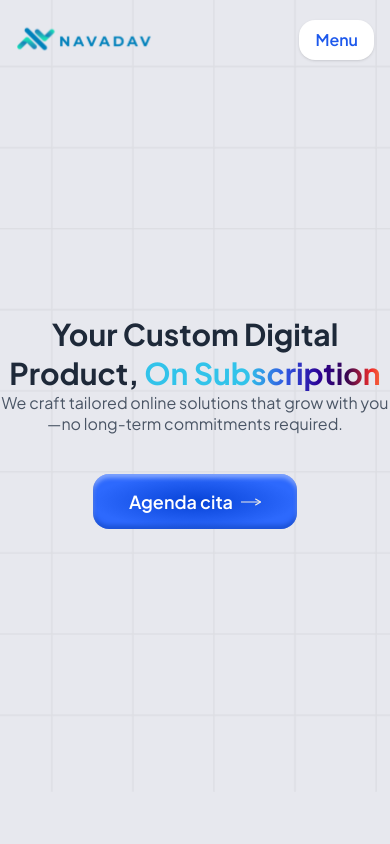
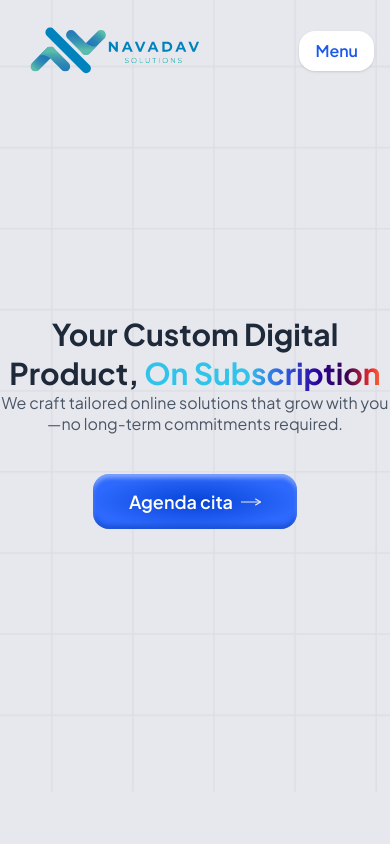
Before and after one commit to navadav-solutions/navadav-homepage, a Next.js app: page / in a window 390 px wide. Shown: the top 844 px of the page. Built offline with nearby package versions, Linux system fonts and the light colour scheme.

Commit message:
Update Layout component to replace main logo with a new SVG asset and enhance navigation styling. Adjust image dimensions and class attributes for improved responsiveness and visual consistency. Clean up unnecessary whitespace in the code for better readability.

```diff
--- a/app/layout/Layout.tsx
+++ b/app/layout/Layout.tsx
@@ -32,14 +32,16 @@ const Layout = ({ children, isHome }: { children: React.ReactNode, isHome?: bool
 
   return (
     <div className="w-full">
-      <nav className="w-[100%] font-semibold text-[var(--primary-color-text)] mx-auto flex justify-between items-center p-4 absolute top-0 left-1/2 transform -translate-x-1/2 z-50">
+      <nav className="w-[100%] font-semibold text-[var(--primary-color-text)] mx-auto flex justify-between items-center px-4 absolute top-0 left-1/2 transform -translate-x-1/2 z-50">
+        <div className="relative w-[200px] h-[auto] z-10 relative">
           <Image
-          src={getAssetPath("/mainLogo.svg")}
+            src={getAssetPath("/logoFinal.svg")}
             alt="logo"
-          width={100}
-          height={80}
-          className="w-35 h-12 z-10 relative"
+            width={200}
+            height={0}
+            className="w-full h-auto"
           />
+        </div>
         {/* Desktop Navigation */}
         <div className="hidden lg:flex gap-4 z-10 relative">
           <Link href="/">
@@ -69,8 +71,7 @@ const Layout = ({ children, isHome }: { children: React.ReactNode, isHome?: bool
 
             {/* Dropdown Menu */}
             <div
-              className={`absolute top-full left-0 mt-2 w-64 bg-white rounded-xl shadow-lg border border-gray-100 overflow-hidden transition-all duration-200 ${
-                isServicesOpen ? "opacity-100 visible translate-y-0" : "opacity-0 invisible -translate-y-2"
+              className={`absolute top-full left-0 mt-2 w-64 bg-white rounded-xl shadow-lg border border-gray-100 overflow-hidden transition-all duration-200 ${isServicesOpen ? "opacity-100 visible translate-y-0" : "opacity-0 invisible -translate-y-2"
                 }`}
             >
               <Link href="/servicios/soluciones-a-medida" onClick={() => setIsServicesOpen(false)}>
@@ -138,15 +139,13 @@ const Layout = ({ children, isHome }: { children: React.ReactNode, isHome?: bool
         <>
           {/* Overlay con animación de fade */}
           <div
-            className={`fixed inset-0 bg-black/50 z-40 lg:hidden transition-opacity duration-300 ease-in-out ${
-              isAnimating ? "opacity-100" : "opacity-0"
+            className={`fixed inset-0 bg-black/50 z-40 lg:hidden transition-opacity duration-300 ease-in-out ${isAnimating ? "opacity-100" : "opacity-0"
               }`}
             onClick={handleCloseMenu}
           />
           {/* Panel del menú con animación de slide */}
           <div
-            className={`fixed top-0 right-0 h-full w-[80%] max-w-sm bg-white shadow-xl z-50 lg:hidden transform transition-transform duration-300 ease-out ${
-              isAnimating ? "translate-x-0" : "translate-x-full"
+            className={`fixed top-0 right-0 h-full w-[80%] max-w-sm bg-white shadow-xl z-50 lg:hidden transform transition-transform duration-300 ease-out ${isAnimating ? "translate-x-0" : "translate-x-full"
               }`}
           >
             <div className="flex flex-col p-6 h-full">
@@ -156,14 +155,12 @@ const Layout = ({ children, isHome }: { children: React.ReactNode, isHome?: bool
                   alt="logo"
                   width={100}
                   height={80}
-                  className={`w-35 h-12 transition-opacity duration-300 delay-100 ${
-                    isAnimating ? "opacity-100" : "opacity-0"
+                  className={`w-35 h-12 transition-opacity duration-300 delay-100 ${isAnimating ? "opacity-100" : "opacity-0"
                     }`}
                 />
                 <button
                   onClick={handleCloseMenu}
-                  className={`text-gray-600 hover:text-gray-800 text-2xl transition-all duration-200 hover:rotate-90 ${
-                    isAnimating ? "opacity-100 scale-100" : "opacity-0 scale-0"
+                  className={`text-gray-600 hover:text-gray-800 text-2xl transition-all duration-200 hover:rotate-90 ${isAnimating ? "opacity-100 scale-100" : "opacity-0 scale-0"
                     }`}
                 >
                   ×
@@ -173,8 +170,7 @@ const Layout = ({ children, isHome }: { children: React.ReactNode, isHome?: bool
                 <Link
                   href="/"
                   onClick={handleCloseMenu}
-                  className={`transition-all duration-300 ${
-                    isAnimating
+                  className={`transition-all duration-300 ${isAnimating
                       ? "opacity-100 translate-x-0"
                       : "opacity-0 translate-x-4"
                     }`}
@@ -188,8 +184,7 @@ const Layout = ({ children, isHome }: { children: React.ReactNode, isHome?: bool
                 </Link>
                 {/* Mobile Servicios Dropdown */}
                 <div
-                  className={`transition-all duration-300 ${
-                    isAnimating
+                  className={`transition-all duration-300 ${isAnimating
                       ? "opacity-100 translate-x-0"
                       : "opacity-0 translate-x-4"
                     }`}
@@ -254,8 +249,7 @@ const Layout = ({ children, isHome }: { children: React.ReactNode, isHome?: bool
                 <Link
                   href="/portafolio"
                   onClick={handleCloseMenu}
-                  className={`transition-all duration-300 ${
-                    isAnimating
+                  className={`transition-all duration-300 ${isAnimating
                       ? "opacity-100 translate-x-0"
                       : "opacity-0 translate-x-4"
                     }`}
@@ -270,8 +264,7 @@ const Layout = ({ children, isHome }: { children: React.ReactNode, isHome?: bool
                 <Link
                   href="/blog"
                   onClick={handleCloseMenu}
-                  className={`transition-all duration-300 ${
-                    isAnimating
+                  className={`transition-all duration-300 ${isAnimating
                       ? "opacity-100 translate-x-0"
                       : "opacity-0 translate-x-4"
                     }`}
@@ -284,8 +277,7 @@ const Layout = ({ children, isHome }: { children: React.ReactNode, isHome?: bool
                   </button>
                 </Link>
                 <div
-                  className={`border-t border-gray-200 my-4 transition-all duration-300 ${
-                    isAnimating
+                  className={`border-t border-gray-200 my-4 transition-all duration-300 ${isAnimating
                       ? "opacity-100 scale-x-100"
                       : "opacity-0 scale-x-0"
                     }`}
@@ -296,8 +288,7 @@ const Layout = ({ children, isHome }: { children: React.ReactNode, isHome?: bool
                 <Link
                   href="/careers"
                   onClick={handleCloseMenu}
-                  className={`transition-all duration-300 ${
-                    isAnimating
+                  className={`transition-all duration-300 ${isAnimating
                       ? "opacity-100 translate-x-0"
                       : "opacity-0 translate-x-4"
                     }`}
@@ -312,8 +303,7 @@ const Layout = ({ children, isHome }: { children: React.ReactNode, isHome?: bool
                 <Link
                   href="/contact"
                   onClick={handleCloseMenu}
-                  className={`transition-all duration-300 ${
-                    isAnimating
+                  className={`transition-all duration-300 ${isAnimating
                       ? "opacity-100 translate-x-0"
                       : "opacity-0 translate-x-4"
                     }`}
@@ -341,11 +331,11 @@ const Layout = ({ children, isHome }: { children: React.ReactNode, isHome?: bool
       >
         <div className="w-[90%] mx-auto text-white py-24">
           <Image
-            src={getAssetPath("/mainLogo.svg")}
+            src={getAssetPath("/logoFinal.svg")}
             alt="logo"
-            width={100}
-            height={80}
-            className="w-70 z-10 relative mb-4"
+            width={200}
+            height={0}
+            className="w-[300px] h-[auto] z-10 relative mb-4"
           />
           <div className="flex flex-col lg:flex-row items-start justify-between gap-16 lg:gap-0">
             <p className="text-[22px] font-[700] text-white text-left">
```
Also changed, not shown: public/logoFinal.svg (added). Lines whose indentation alone changed are shown as unchanged.
